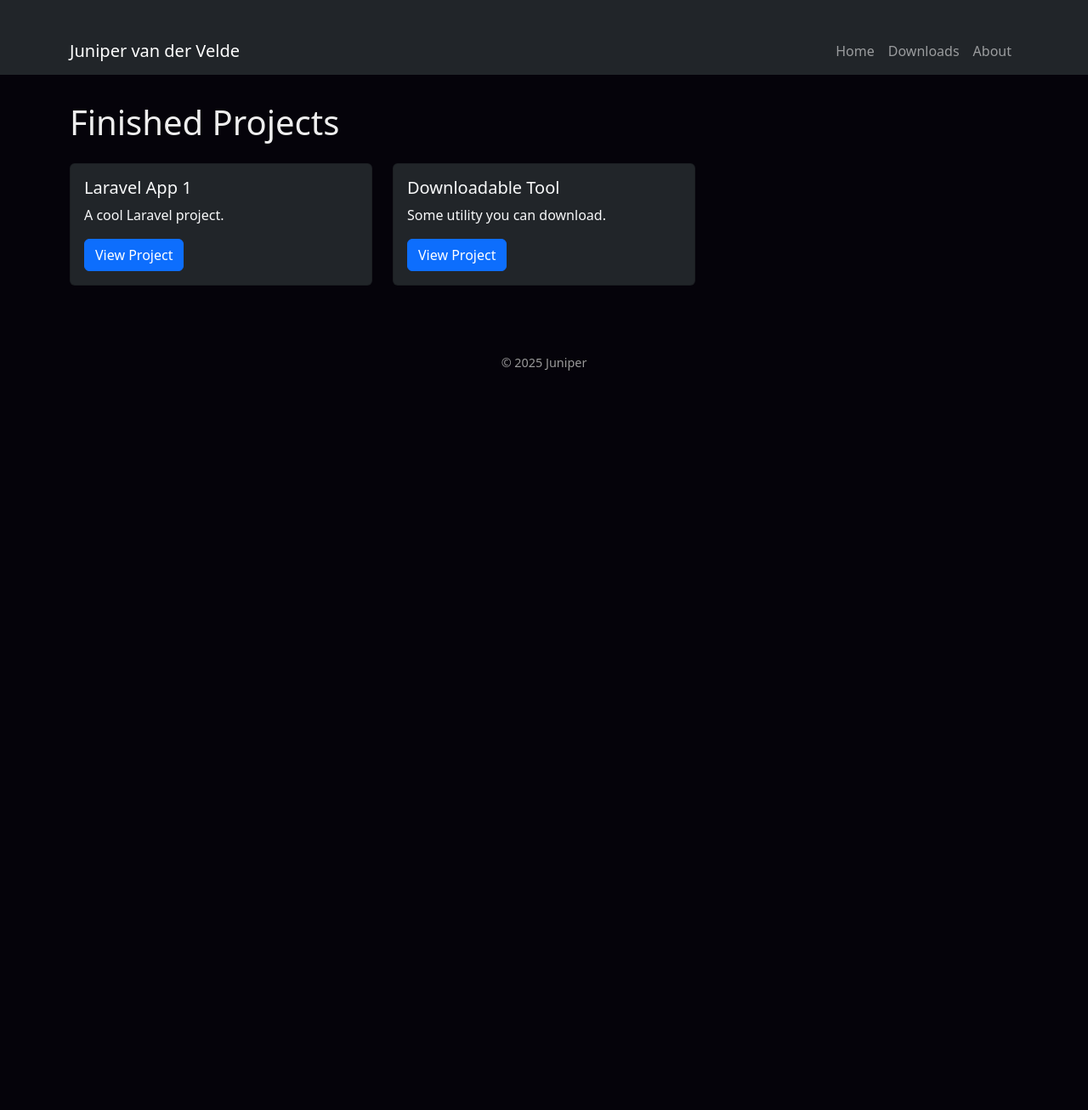
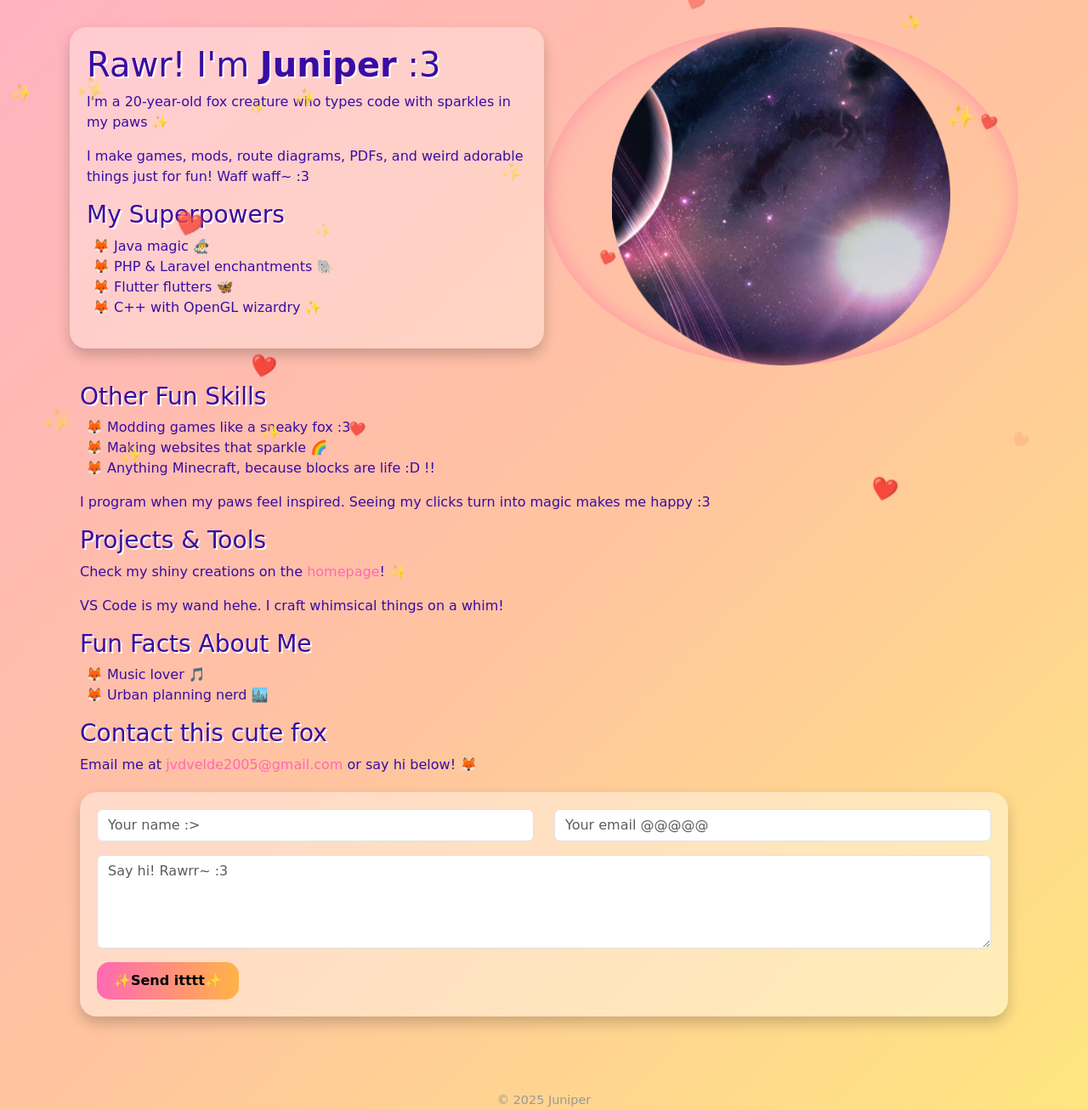
Before and after one commit to juni-vv/junishowcase, a Laravel app: page / in a window 1280 px wide. Shown: the whole page at 85% size. Before the commit the page ends 436 px from the top, so only its background shows below. Run offline with Laravel 12, Linux system fonts and the light colour scheme; parts of the project's set-up code (start-up, migrations or seed data) failed here and were passed over.

Commit message:
cutesie design

```diff
--- a/resources/views/about.blade.php
+++ b/resources/views/about.blade.php
@@ -1,87 +1,215 @@
 @extends('layouts.app')
 
-@section('title', 'About Me')
+@section('title', 'Rawr! I am Juniper :3')
 
 @section('content')
-    <div class="row">
+    <style>
+        body {
+            background: linear-gradient(135deg, #ffb3c1, #ffc3a0, #ffe680);
+            color: #3a0ca3;
+            font-family: 'Comic Sans MS', 'Chalkboard', sans-serif;
+            overflow-x: hidden;
+            position: relative;
+        }
 
-        <div class="row">
-            <div class="col-md-6" id="text-column">
-                <h1>About me</h1>
-                <p>Hi there! I'm <strong>Juniper</strong>, a {{ $age }}-year-old that writes code sometimes based
-                    in the Netherlands.</p>
-                <p>I like to program all sorts of things, from games and mods to weird experimental stuff like route
-                    diagrams and PDF generators.</p>
+        .floaty {
+            position: absolute;
+            pointer-events: none;
+            animation: floaty 6s infinite linear;
+            font-size: 1.2rem;
+        }
 
-                <h3>Areas of expertise</h3>
-                <ul>
-                    <li>Java</li>
-                    <li>PHP and Laravel</li>
-                    <li>Flutter</li>
-                    <li>C++ with OpenGL</li>
-                </ul>
-            </div>
-            <div class="col-md-6" id="img-column"
-                style="background-image: url('{{ asset('images/profile.png') }}');
+        @keyframes floaty {
+            0% {
+                transform: translateY(0) rotate(0deg);
+                opacity: 0.7;
+            }
+
+            50% {
+                transform: translateY(-50px) rotate(15deg);
+                opacity: 1;
+            }
+
+            100% {
+                transform: translateY(-100px) rotate(30deg);
+                opacity: 0;
+            }
+        }
+
+        h1,
+        h3 {
+            text-shadow: 2px 2px #fff;
+            transition: transform 0.3s ease-in-out;
+        }
+
+        h1:hover,
+        h3:hover {
+            transform: rotate(-0.5deg) scale(1.05);
+        }
+
+        a {
+            color: #ff69b4;
+            text-decoration: none;
+            transition: all 0.3s ease;
+        }
+
+        a:hover {
+            color: #ffb347;
+            text-decoration: underline;
+            text-shadow: 0 0 5px #fff, 0 0 10px #ff69b4;
+        }
+
+        #text-column {
+            background: rgba(255, 255, 255, 0.3);
+            border-radius: 20px;
+            padding: 20px;
+            margin-bottom: 20px;
+            box-shadow: 0 8px 16px rgba(0, 0, 0, 0.2);
+        }
+
+        #img-column {
+            background-image: url('{{ asset('images/profile.png') }}');
             background-size: contain;
             background-repeat: no-repeat;
-                background-position: top;
-                min-height: 1px;">
+            background-position: center;
+            min-height: 300px;
+            border-radius: 50%;
+            box-shadow: 0 0 20px #ff69b4 inset;
+            transition: transform 0.3s ease;
+            animation: sparkle 2s infinite alternate;
+        }
+
+        #img-column:hover {
+            transform: rotate(-10deg) scale(1.05);
+        }
+
+        @keyframes sparkle {
+            0% {
+                box-shadow: 0 0 20px #ff69b4 inset;
+            }
+
+            50% {
+                box-shadow: 0 0 35px #ffe680 inset;
+            }
+
+            100% {
+                box-shadow: 0 0 20px #ff69b4 inset;
+            }
+        }
+
+        ul {
+            list-style: '🦊 ';
+        }
+
+        ul li:hover {
+            color: #ff69b4;
+            text-shadow: 0 0 5px #ffe680;
+            transform: scale(1.1);
+            transition: all 0.2s ease;
+        }
+
+        button {
+            background: linear-gradient(90deg, #ff69b4, #ffb347);
+            border: none;
+            border-radius: 15px;
+            padding: 10px 20px;
+            font-weight: bold;
+            cursor: pointer;
+            transition: transform 0.2s, box-shadow 0.2s;
+        }
+
+        button:hover {
+            transform: scale(1.15) rotate(-5deg);
+            box-shadow: 0 5px 15px rgba(255, 105, 180, 0.5);
+        }
+
+        .contact-form {
+            background: rgba(255, 255, 255, 0.4);
+            border-radius: 20px;
+            padding: 20px;
+            box-shadow: 0 8px 16px rgba(0, 0, 0, 0.2);
+            margin-top: 20px;
+        }
+
+        input:focus,
+        textarea:focus {
+            border-color: #ff69b4;
+            box-shadow: 0 0 8px #ffb347;
+            outline: none;
+            transition: all 0.2s ease;
+        }
+    </style>
+
+    @for ($i = 0; $i < 20; $i++)
+        <div class="floaty"
+            style="
+        left: {{ rand(0, 95) }}vw;
+        top: {{ rand(0, 90) }}vh;
+        animation-delay: {{ rand(0, 5) }}s;
+        font-size: {{ rand(14, 28) }}px;">
+            @if (rand(0, 1))
+                ✨
+            @else
+                ❤️
+            @endif
         </div>
-        </div>
+    @endfor
 
-        <div class="row">
-            <div class="col-md-12">
-                <h3>Other skills</h3>
+    <div class="row justify-content-center" style="max-width: 1920px; margin:auto;">
+
+        <div class="col-md-6" id="text-column">
+            <h1>Rawr! I'm <strong>Juniper</strong> :3</h1>
+            <p>I'm a {{ $age }}-year-old fox creature who types code with sparkles in my paws ✨</p>
+            <p>I make games, mods, route diagrams, PDFs, and weird adorable things just for fun! Waff waff~ :3</p>
+
+            <h3>My Superpowers</h3>
             <ul>
-                    <li>Modding games</li>
-                    <li>Making websites</li>
-                    <li>Anything Minecraft-related (mods, plugins, etc)</li>
+                <li>Java magic 🧙‍♂️</li>
+                <li>PHP & Laravel enchantments 🐘</li>
+                <li>Flutter flutters 🦋</li>
+                <li>C++ with OpenGL wizardry ✨</li>
             </ul>
         </div>
 
-            <p>I program here and there whenever I have time. It makes me happy to see my silly little fingers clicking
-                buttons
-                turn into something cool.</p>
+        <div class="col-md-6" id="img-column"></div>
+
+        <div class="col-md-12" style="margin-top: 20px;">
+            <h3>Other Fun Skills</h3>
+            <ul>
+                <li>Modding games like a sneaky fox :3</li>
+                <li>Making websites that sparkle 🌈</li>
+                <li>Anything Minecraft, because blocks are life :D !!</li>
+            </ul>
+
+            <p>I program when my paws feel inspired. Seeing my clicks turn into magic makes me happy :3</p>
 
             <h3>Projects & Tools</h3>
-            <p>My top projects are on the <a href="{{ url('/') }}">homepage</a>!</p>
-            <p>I use VS Code and make things on a whim :]</p>
+            <p>Check my shiny creations on the <a href="{{ url('/') }}">homepage</a>! ✨</p>
+            <p>VS Code is my wand hehe. I craft whimsical things on a whim!</p>
 
-            <div class="col-md-12">
-                <h3>Fun facts</h3>
+            <h3>Fun Facts About Me</h3>
             <ul>
-                    <li>I also like music</li>
-                    <li>Urban planning nerd</li>
+                <li>Music lover 🎵</li>
+                <li>Urban planning nerd 🏙️</li>
             </ul>
-            </div>
 
-            <h3>Contact me</h3>
-            <p>You can email me at <a href="mailto:jvdvelde2005@gmail.com">jvdvelde2005@gmail.com</a> or use the contact
-                form
-                below:</p>
-        </div>
+            <h3>Contact this cute fox</h3>
+            <p>Email me at <a href="mailto:jvdvelde2005@gmail.com">jvdvelde2005@gmail.com</a> or say hi below! 🦊</p>
 
-        <form action="{{ url('/contact') }}" method="POST" class="mb-4">
+            <form action="{{ url('/contact') }}" method="POST" class="contact-form mb-4">
                 @csrf
-            <div class="row">
+                <div class="row mb-3">
                     <div class="col-md-6">
-                    <label for="name" class="form-label">Name</label>
-                    <input type="text" id="name" name="name" class="form-control" placeholder="Your name"
-                        required>
+                        <input type="text" name="name" class="form-control" placeholder="Your name :>" required>
                     </div>
                     <div class="col-md-6">
-                    <label for="email" class="form-label">Email</label>
-                    <input type="email" id="email" name="email" class="form-control" placeholder="Your email"
-                        required>
+                        <input type="email" name="email" class="form-control"
+                            placeholder="Your email @@@@@" required>
                     </div>
                 </div>
-            <div class="mb-3">
-                <label for="message" class="form-label">Message</label>
-                <textarea id="message" name="message" rows="3" class="form-control" placeholder="Say hi!"></textarea>
-            </div>
-            <button type="submit" class="btn btn-primary">Send</button>
+                <textarea name="message" rows="4" class="form-control mb-3" placeholder="Say hi! Rawrr~ :3"></textarea>
+                <button type="submit">✨Send itttt✨</button>
             </form>
         </div>
-
+    </div>
 @endsection
--- a/resources/views/layouts/app.blade.php
+++ b/resources/views/layouts/app.blade.php
@@ -35,19 +35,6 @@
 </head>
 
 <body>
-    <nav class="navbar navbar-expand-lg navbar-dark bg-dark">
-        <div class="container">
-            <a class="navbar-brand" href="{{ url('/') }}">Juniper van der Velde</a>
-            <div class="collapse navbar-collapse">
-                <ul class="navbar-nav ms-auto">
-                    <li class="nav-item"><a class="nav-link" href="{{ url('/') }}">Home</a></li>
-                    <li class="nav-item"><a class="nav-link" href="{{ url('/downloads') }}">Downloads</a></li>
-                    <li class="nav-item"><a class="nav-link" href="{{ url('/about') }}">About</a></li>
-                </ul>
-            </div>
-        </div>
-    </nav>
-
     <div class="container">
         @yield('content')
     </div>
--- a/routes/web.php
+++ b/routes/web.php
@@ -2,5 +2,7 @@
 
 use Illuminate\Support\Facades\Route;
 
-Route::get('/', [App\Http\Controllers\MainController::class, 'home']);
-Route::get('/about', [App\Http\Controllers\AgeController::class, 'about']);
+Route::get('/', [App\Http\Controllers\AgeController::class, 'about']);
+
+//Route::get('/', [App\Http\Controllers\MainController::class, 'home']);
+//Route::get('/about', [App\Http\Controllers\AgeController::class, 'about']);
```
Lines whose indentation alone changed are shown as unchanged.
